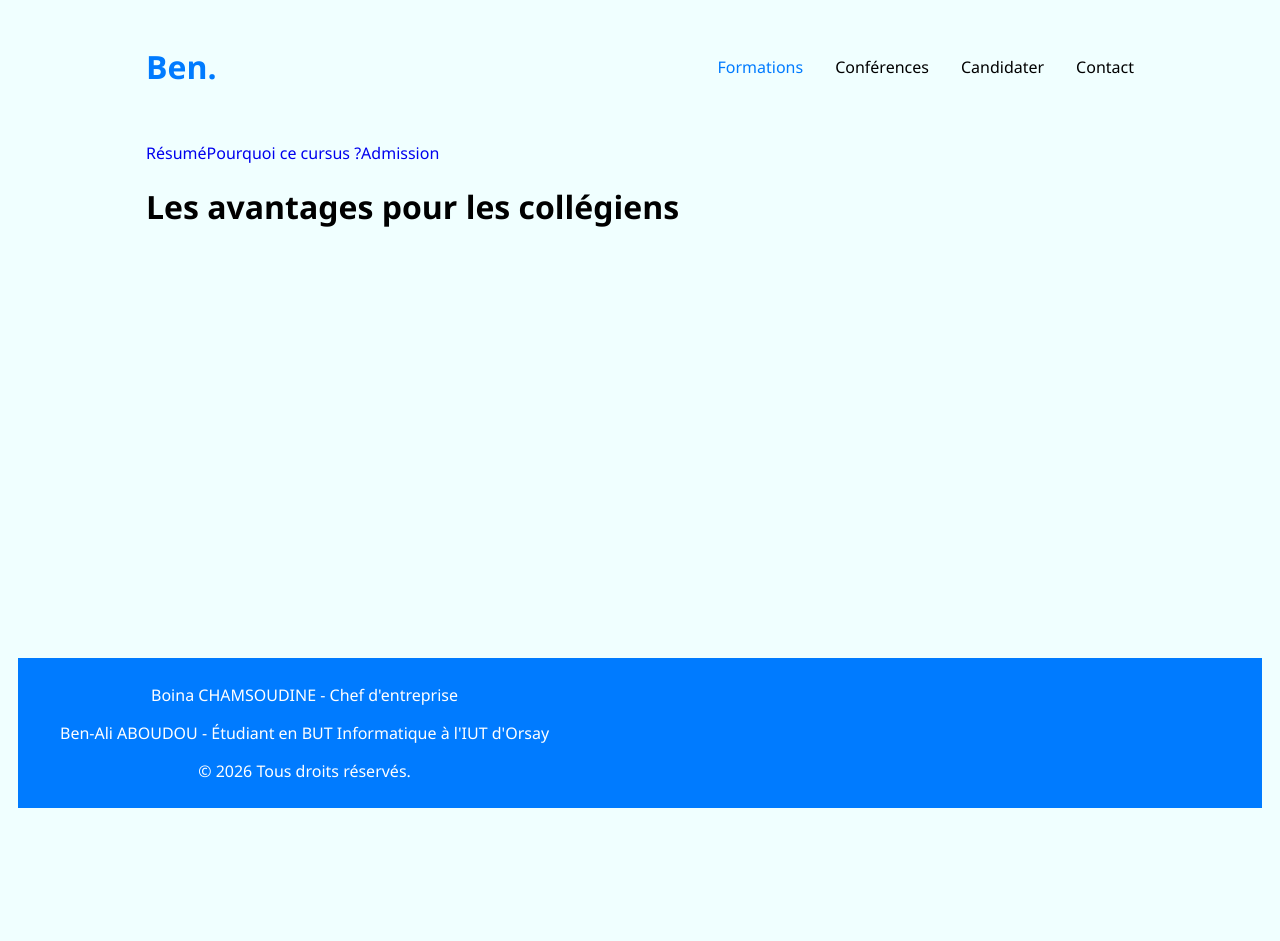
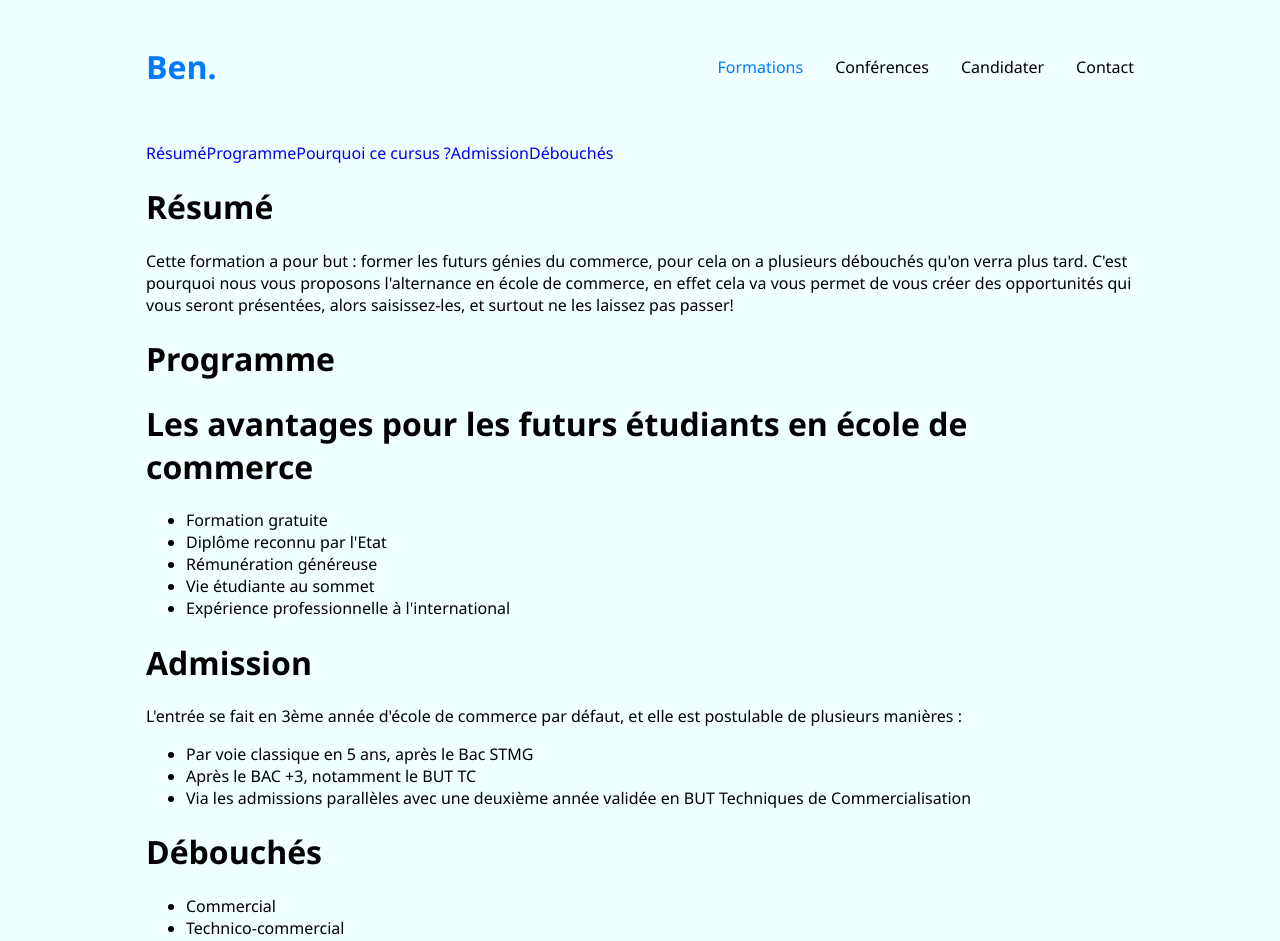
Before and after one commit to Ben-TECHPlayer/gestion-formations-conferences, a React (Create React App) app: page /#/formations/formation-ecole-de-commerce in a window 1280 px wide. Shown: the top 941 px of the page. Before the commit the page ends 816 px from the top, so only its background shows below. Built offline with nearby package versions, Linux system fonts and the light colour scheme.

Commit message:
Je me projette un peu sur les formations en école de commerce

```diff
--- a/public/index.html
+++ b/public/index.html
@@ -24,7 +24,7 @@
       work correctly both with client-side routing and a non-root public URL.
       Learn how to configure a non-root public URL by running `npm run build`.
     -->
-    <title>React App</title>
+    <title>Gestion des formations et des conférences</title>
   </head>
   <body>
     <noscript>You need to enable JavaScript to run this app.</noscript>
--- a/src/pages/formations/FormationEcoleDeCommerce.js
+++ b/src/pages/formations/FormationEcoleDeCommerce.js
@@ -14,17 +14,48 @@ function FormationEcoleDeCommerce(){
                     Résumé
                 </NavLink>
                 <NavLink to="/formations/formation-college" className={({ isActive }) => isActive ? "active" : ""}>
+                    Programme
+                </NavLink>
+                <NavLink to="/formations/formation-college" className={({ isActive }) => isActive ? "active" : ""}>
                     Pourquoi ce cursus ?
                 </NavLink>
                 <NavLink to="/formations/formation-college" className={({ isActive }) => isActive ? "active" : ""}>
                     Admission
                 </NavLink>
+                <NavLink to="/formations/formation-college" className={({ isActive }) => isActive ? "active" : ""}>
+                    Débouchés
+                </NavLink>
             </div>
 
-            <h1>
-                Les avantages pour les collégiens
-            </h1>
+            <h1>Résumé</h1>
+            <p>
+                Cette formation a pour but : former les futurs génies du commerce, pour cela on a plusieurs débouchés qu'on verra plus tard.
+                C'est pourquoi nous vous proposons l'alternance en école de commerce, en effet cela va vous permet de vous créer des opportunités qui vous seront présentées, alors saisissez-les, et surtout ne les laissez pas passer!
+            </p>
+            <h1>Programme</h1>
             <p></p>
+            <h1>Les avantages pour les futurs étudiants en école de commerce</h1>
+            <ul>
+                <li>Formation gratuite</li>
+                <li>Diplôme reconnu par l'Etat</li>
+                <li>Rémunération généreuse</li>
+                <li>Vie étudiante au sommet</li>
+                <li>Expérience professionnelle à l'international</li>
+            </ul>
+            <h1>Admission</h1>
+            <p>L'entrée se fait en 3ème année d'école de commerce par défaut, et elle est postulable de plusieurs manières :</p>
+            <ul>
+                <li>Par voie classique en 5 ans, après le Bac STMG</li>
+                <li>Après le BAC +3, notamment le BUT TC</li>
+                <li>Via les admissions parallèles avec une deuxième année validée en BUT Techniques de Commercialisation</li>
+            </ul>
+            <h1>Débouchés</h1>
+            <ul>
+                <li>Commercial</li>
+                <li>Technico-commercial</li>
+                <li>Ingénieur commercial</li>
+                <li>Business Intelligence</li>
+            </ul>
         </main>
     );
 }
```
